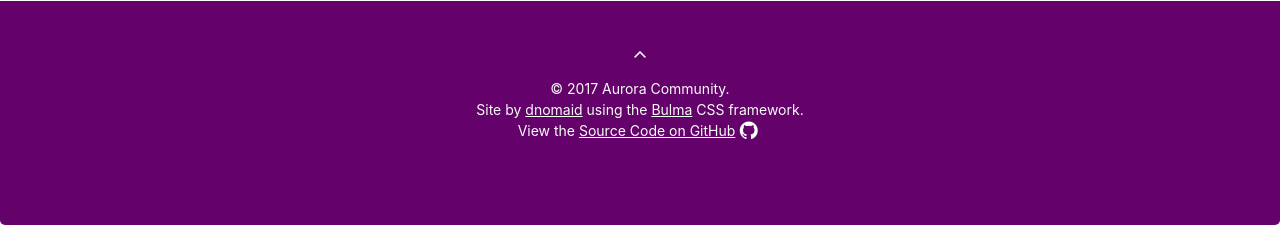
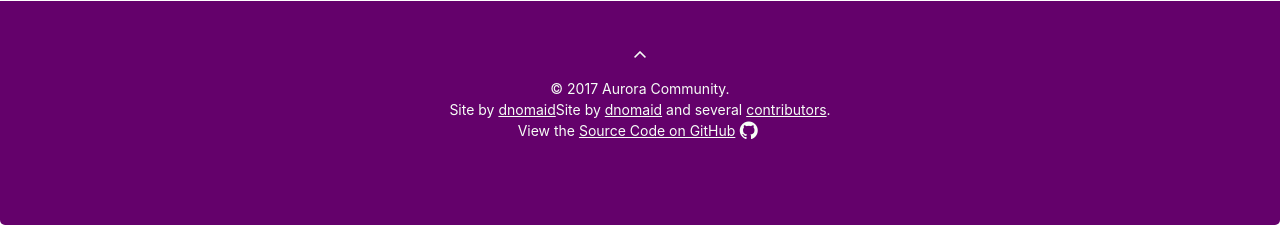
Before and after one commit to AuroraCommunity/AuroraCommunity.github.io, a PHP site: page / in a window 1280 px wide. Shown: the part 1470-1695 px from the top of the page. Run offline with PHP 8.4, Linux system fonts and the light colour scheme; some libraries are stand-ins or nearby versions.

Commit message:
Add contributors link

```diff
--- a/include/footer.php
+++ b/include/footer.php
@@ -4,7 +4,7 @@
             <p><a href="#"><i class="fa fa-angle-up"></i></a></p>
 
             <p>
-                &copy; 2017 Aurora Community.<br>Site by <a href="https://dnomaid.co.uk">dnomaid</a> using the <a href="http://bulma.io">Bulma</a> CSS framework.<br>View the <a href="https://github.com/mrdnomaid/AuroraCommunity">Source Code on GitHub<i class="fa fa-github fa-fw"></i></a>
+                &copy; 2017 Aurora Community.<br>Site by <a href="https://dnomaid.co.uk">dnomaid</a>Site by <a href="https://dnomaid.co.uk">dnomaid</a> and several <a href="https://github.com/AuroraCommunity/AuroraCommunity/graphs/contributors">contributors</a>.<br>View the <a href="https://github.com/mrdnomaid/AuroraCommunity">Source Code on GitHub<i class="fa fa-github fa-fw"></i></a>
             </p>
         </div>
     </div>
```
